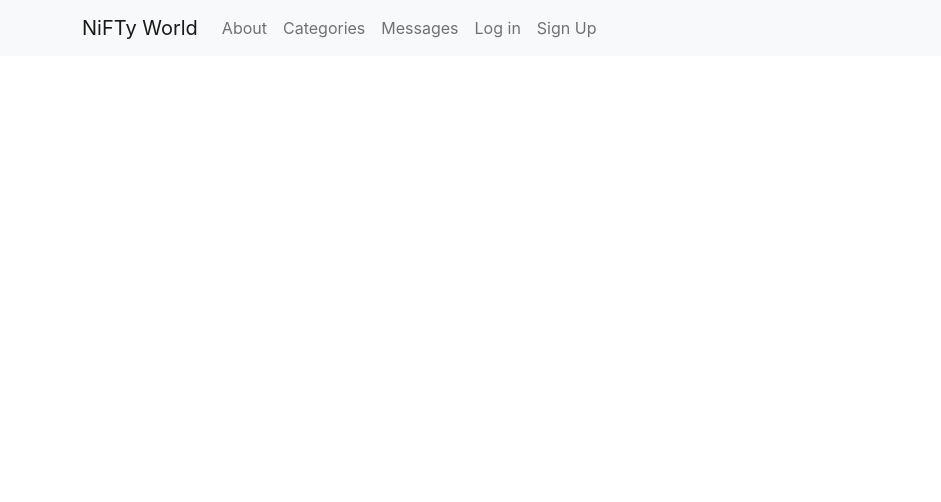
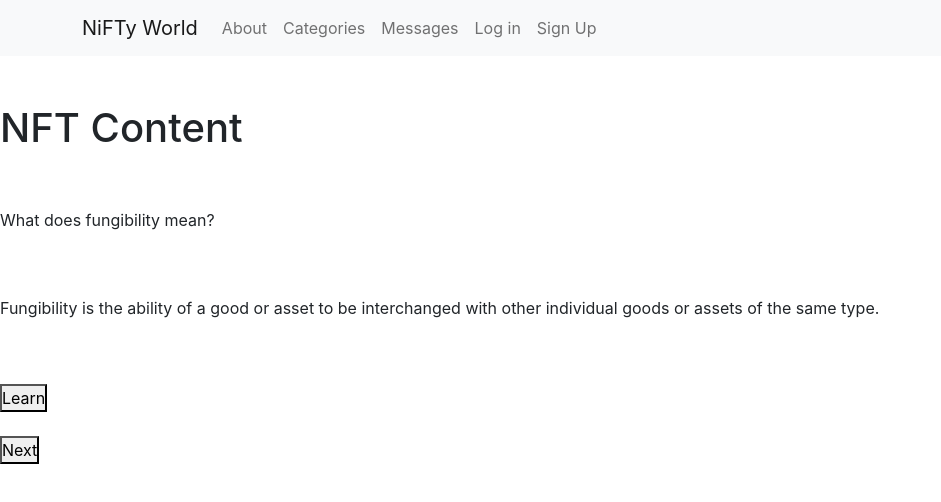
Before and after one commit to TaylorWill94/NiFTy-World-F-E-Taylor, a React (Create React App) app: page /nftcontent in a window 1280 px wide. Shown: the top 502 px of the page, without its empty margins (0-941 px from the left). Built offline with nearby package versions, Linux system fonts and the light colour scheme.

Commit message:
Added another content page

```diff
--- a/src/App.js
+++ b/src/App.js
@@ -13,6 +13,7 @@ import Messages from "./Pages/Messages";
 import Quiz from "./Pages/Quiz";
 import TryAgain from "./Pages/TryAgain";
 import Correct from "./Pages/Correct";
+import NFT_Content from "Pages/NFT_Content";
 
 function App() {
   return (
@@ -26,6 +27,7 @@ function App() {
         <Route path="/quiz" element={<Quiz />} />
         <Route path="/tryagain" element={<TryAgain />} />
         <Route path="/correct" element={<Correct />} />
+        <Route path="/nftcontent" element={<NFT_Content />} />
       </Routes>
     </div>
   );
--- /dev/null
+++ b/src/Pages/NFT_Content.js
@@ -0,0 +1,49 @@
+import { useState } from "react";
+import { Link } from "react-router-dom";
+
+function NFT_Content() {
+  const [buttonChange, setButtonChange] = useState("Learn");
+  const [show, setShow] = useState(true);
+
+  const showNft = () => {
+    setShow((text) => !text);
+  };
+
+  const changeBtnText = () => {
+    setButtonChange("Learn");
+  };
+
+  return (
+    <div>
+      <br />
+      <br />
+      <h1>NFT Content</h1>
+      <br />
+      <br />
+      <p>What does fungibility mean?</p>
+      <br />
+      <br />
+      <p>
+        Fungibility is the ability of a good or asset to be interchanged with
+        other individual goods or assets of the same type.
+      </p>
+      <br />
+      <br />
+      <button
+        onClick={() => {
+          showNft();
+          changeBtnText();
+        }}
+      >
+        {buttonChange}
+      </button>
+      <br />
+      <br />
+      <Link to="/">
+        <button>Next</button>
+      </Link>
+    </div>
+  );
+}
+
+export default NFT_Content;
```
